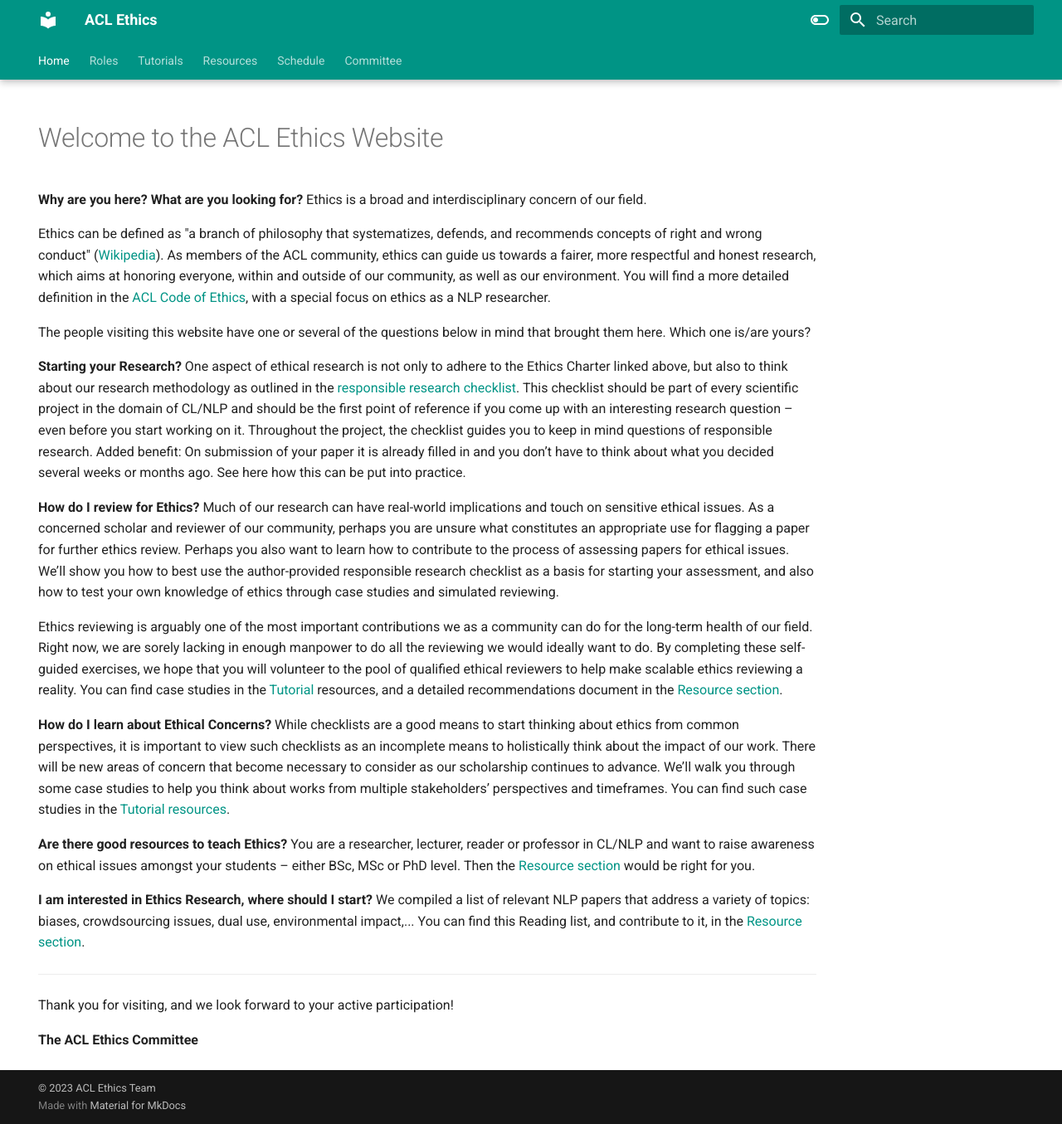
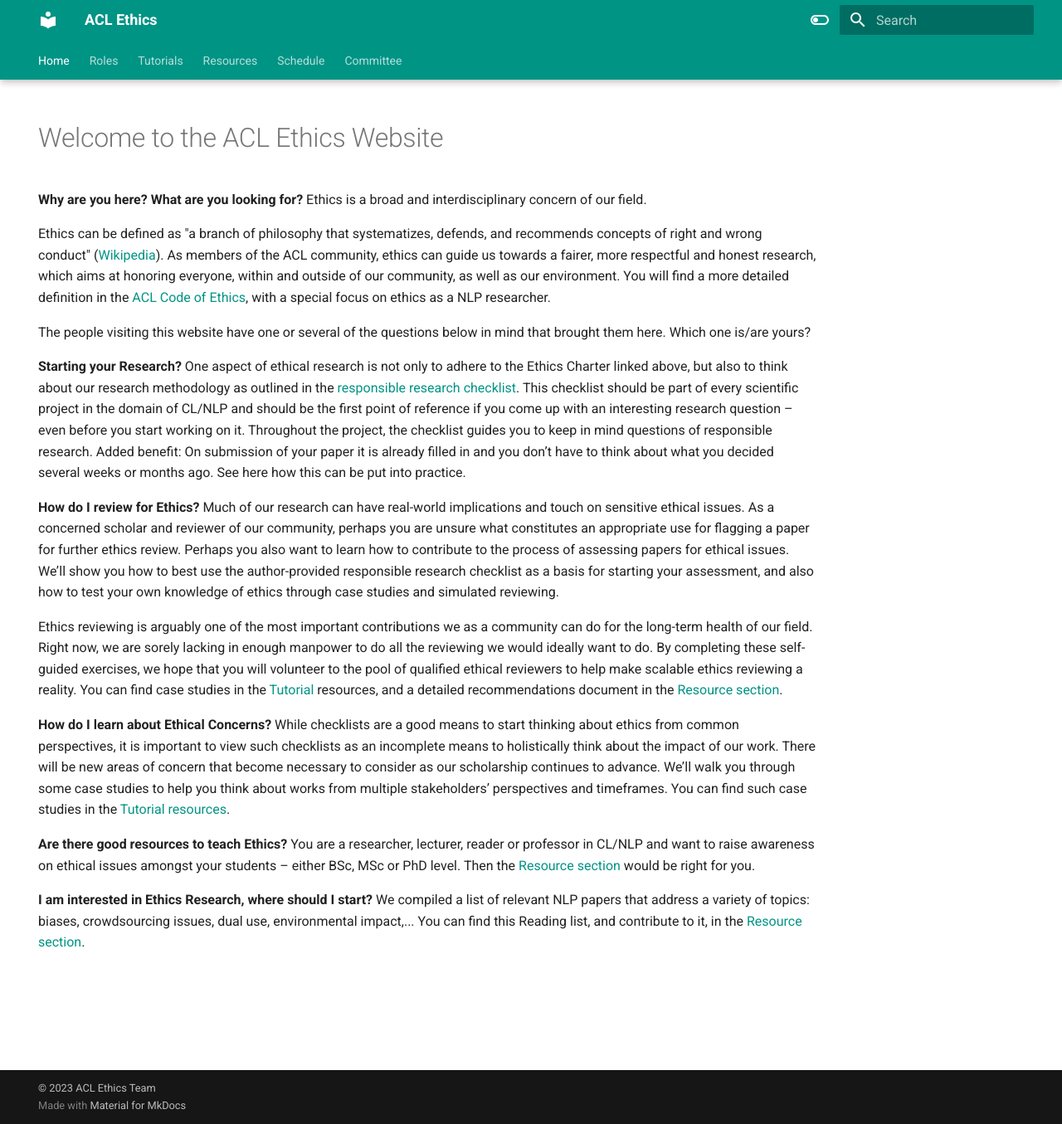
Before and after one commit to knmnyn/ethics-website, an MkDocs documentation site: the page built from docs/index.md, in a window 1280 px wide and 1355 px high. Shown: the whole window at 83% size. Built offline with MkDocs 1.6.1 and Material for MkDocs 9.7.7, drawn with Linux system fonts in a browser that asks for light colours.

Commit message:
Drop sign-off

```diff
--- a/docs/index.md
+++ b/docs/index.md
@@ -22,9 +22,3 @@ Ethics reviewing is arguably one of the most important contributions we as a com
 **Are there good resources to teach Ethics?** You are a researcher, lecturer, reader or professor in CL/NLP and want to raise awareness on ethical issues amongst your students – either BSc, MSc or PhD level. Then the [Resource section](resources/index.md) would be right for you.
 
 **I am interested in Ethics Research, where should I start?** We compiled a list of relevant NLP papers that address a variety of topics: biases,  crowdsourcing issues, dual use, environmental impact,... You can find this Reading list, and contribute to it, in the [Resource section](resources/ethics-reading-list/).
-
----
-
-Thank you for visiting, and we look forward to your active participation!
-
-**The ACL Ethics Committee**
```
